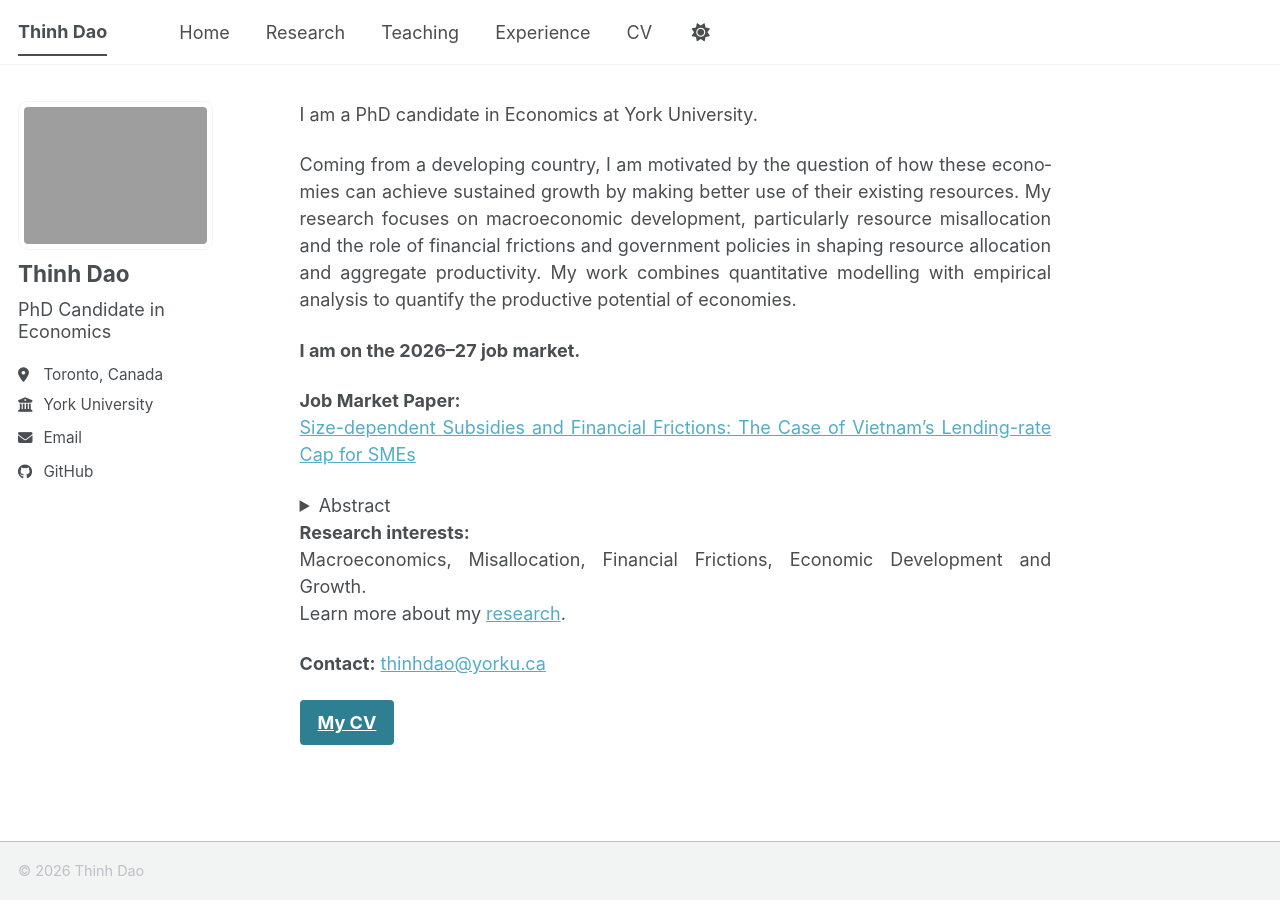
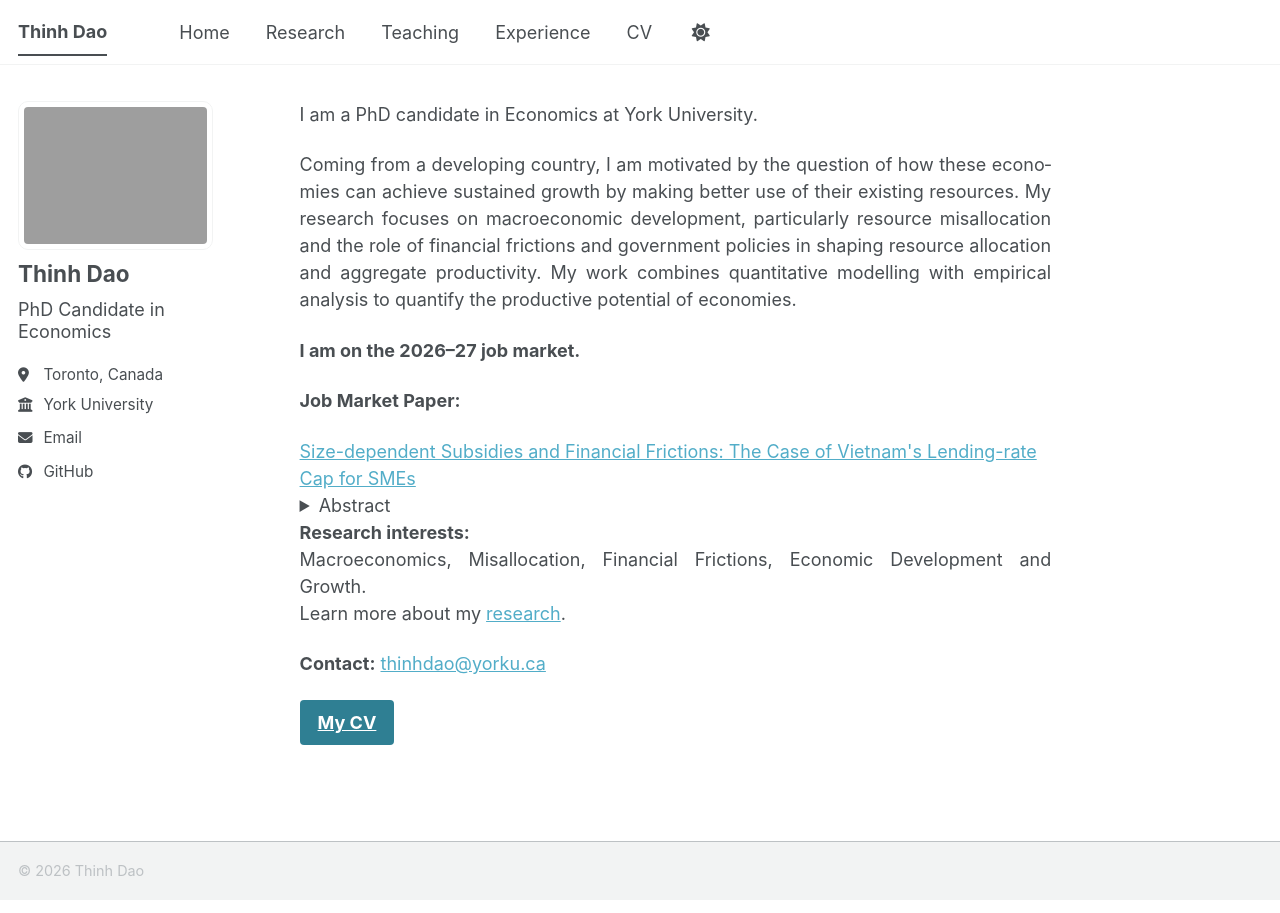
Before and after one commit to thinh-dao-econ/thinh-dao-econ.github.io, a Jekyll site: the page built from _pages/about.md, in a window 1280 px wide. Built offline with Jekyll 4.4.1, drawn with Linux system fonts in a browser that asks for light colours; a style sheet for code colours, icons or effects is not loaded.

Commit message:
Update about.md

```diff
--- a/_pages/about.md
+++ b/_pages/about.md
@@ -14,9 +14,10 @@ Coming from a developing country, I am motivated by the question of how these ec
 **I am on the 2026–27 job market.**
 
 **Job Market Paper:**<br>
-<a href="{{ site.baseurl }}/files/Thinh_Dao_JMP.pdf" target="_blank" rel="noopener noreferrer">Size-dependent Subsidies and Financial Frictions: The Case of Vietnam's Lending-rate Cap for SMEs</a>
 
-<details markdown="1" style="margin-top:0.2em;">
+<div> <a href="{{ site.baseurl }}/files/Thinh_Dao_JMP.pdf" target="_blank" rel="noopener noreferrer">Size-dependent Subsidies and Financial Frictions: The Case of Vietnam's Lending-rate Cap for SMEs</a> </div>
+
+<details markdown="1">
 <summary>Abstract</summary>
 
 Motivated by a policy in Vietnam that capped short-term lending rates for small and medium-sized enterprises (SMEs) in 2012, this paper develops a heterogeneous-agent general equilibrium model that integrates a size-dependent financial subsidy into a canonical framework of entrepreneurs with borrowing constraints. In the model, firms below an employment threshold rent capital at a discounted price, choosing production scale endogenously. I use micro-level data from Vietnam to document patterns in SME financing conditions around the policy and to calibrate the model. In the quantitative exercise, a 10% capital-price discount for eligible firms raises the equilibrium interest rate by 2.9% and the wage by 0.7%. The subsidy generates substantial firm-size bunching around the employment threshold, increases aggregate output and capital, and slightly reduces total factor productivity. Counterfactual experiments reveal a trade-off between scale and efficiency: higher subsidies expand capital and output and further compress capital distortions, but at the cost of higher overall misallocation. This paper connects the literature on size-dependent distortions and financial frictions by allowing the cost of capital to vary with firm size.
```
